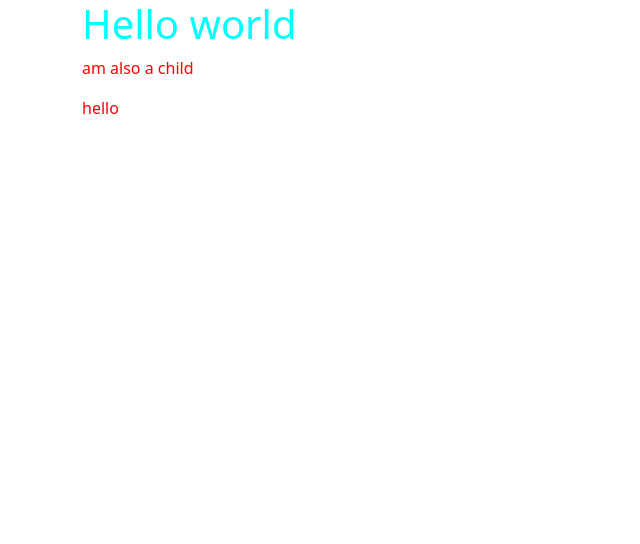
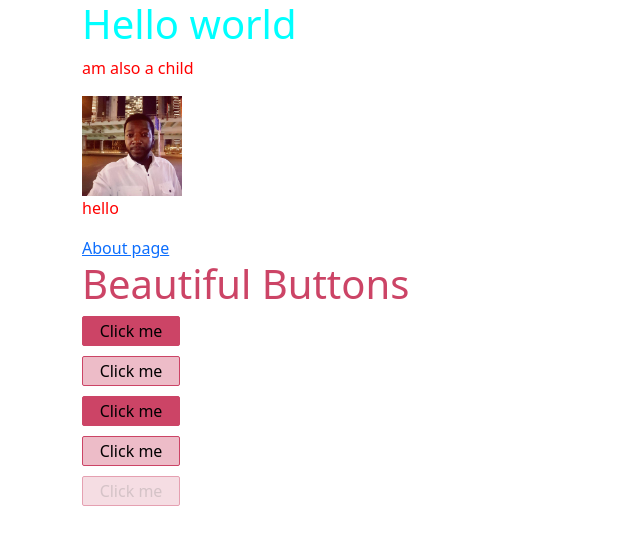
Before and after one commit to swisscodes/webpack, a website built with webpack: page src/index.html in a window 1280 px wide. Shown: the whole page, without its empty margins (0-640 px from the left). Built offline with nearby package versions, Linux system fonts and the light colour scheme; no server answers.

Commit message:
sass learning

```diff
--- a/package.json
+++ b/package.json
@@ -21,6 +21,8 @@
     "mini-css-extract-plugin": "^2.6.1",
     "sass-loader": "^13.0.2",
     "style-loader": "^3.3.1",
+    "ts-loader": "^9.3.1",
+    "typescript": "^4.7.4",
     "webpack": "^5.74.0",
     "webpack-cli": "^4.10.0",
     "webpack-dev-server": "^4.9.3",
--- a/src/assets/css/style.scss
+++ b/src/assets/css/style.scss
@@ -18,7 +18,7 @@
 }
 
 
-$body-color: aqua;
+$body-color: aqua;  /* declaring a variable name in sass this is not the same as css variables*/
 
 body {
     font-family: 'roboto';
@@ -30,4 +30,43 @@ p {
     color: custom.$another_color;
 }
 
+
+.image img {
+    height:inherit;
+    width: inherit;
+}
+
+.image {
+    height:100px;
+    width:100px;
+}
+
+/*& this is parent selector*/
+.sass-lesson {
+    h1 {
+        color: #c46;
+    }
+}
+
+.btn-wrap {
+    display: flex;
+    flex-flow: column wrap;
+    gap: 0.625em;
+    button { /* .btn-wrap button */
+        width: 6.125em;
+        border: 1px solid #c46;
+        padding: 2px 10px;
+        border-radius: 2px;
+        &.btn-primary { /* botton.btn-primary */
+            background-color: #c46;
+        }
+        &.btn-secondary { /* botton.btn-secondary */
+            background-color: #edbcc8;
+        }
+        &:disabled {
+            opacity: 0.5;
+        }
+    }
+}
+
 @import "~bootstrap/scss/bootstrap";
--- a/src/index.html
+++ b/src/index.html
@@ -20,10 +20,25 @@
 			<div class="mydiv">
 				<h1>Hello world</h1>
 				<p>am also a child</p>
+				<div class="image"><img src="./assets/images/a.jpg" alt="dj femm"></div>
 			</div>
 			<div>
 				<p>hello</p>
 			</div>
+
+			<div><a href="#">About page</a></div>
+
+			<div class="sass-lesson">
+				<h1>Beautiful Buttons</h1>
+				<div class="btn-wrap">
+					<button class="btn-primary">Click me</button>
+					<button class="btn-secondary">Click me</button>
+					<button class="btn-primary">Click me</button>
+					<button class="btn-secondary">Click me</button>
+					<button class="btn-secondary" disabled>Click me</button>
+				</div>
+			</div>
+
 		</main>
 
 		<footer></footer>
--- a/src/index.js
+++ b/src/index.ts
@@ -1,7 +1,7 @@
 import './assets/css/style.scss';
 import items from 'data/items.json';
 
-items.map((item) => console.log(item.a));
+items.map((item:any) => console.log(item.a));
 const url = document.URL;
 
 const myDiv = document.getElementsByClassName('mydiv')[0];
@@ -9,7 +9,7 @@ console.log(myDiv.classList.contains('mydiv'));
 console.log([...myDiv.children]);
 console.log(url);
 
-function fetchData(url) {
+function fetchData(url:any) {
   return new Promise(function (resolve, reject) {
     try {
       (async function () {
@@ -24,11 +24,14 @@ function fetchData(url) {
 
 console.log(await fetchData('https://jsonplaceholder.typicode.com/todos/'));
 
-let data = await fetchData('https://jsonplaceholder.typicode.com/todos/');
+let data:any = await fetchData('https://jsonplaceholder.typicode.com/todos/');
 console.log(data, 'data part');
 
-data.map((item) => {
-  var myP = document.createElement('p');
-  myP.innerText = item.title;
-  myDiv.append(myP);
+data.map((item:any, i:number) => {
+  if(i<10) {
+    var mainBody = document.getElementsByTagName('main')[0];
+    var myP = document.createElement('p');
+    myP.innerText = item.title;
+    mainBody.append(myP);
+  }
 });
--- a/webpack.common.js
+++ b/webpack.common.js
@@ -9,7 +9,7 @@ export default {
     e.g filename: '[name].bundle.[contenthash].js',
     the name gets the index here for example
     */
-    index: './src/index.js',
+    index: './src/index.ts',
     vendor: './src/vendorjs/vendor.js',
   },
   plugins: [
@@ -25,6 +25,11 @@ export default {
   ],
   module: {
     rules: [
+      {
+        test: /\.tsx?$/,
+        use: 'ts-loader',
+        exclude: /node_modules/,
+      },
       {
         test: /\.html$/,
         use: ['html-loader'],
@@ -46,6 +51,7 @@ export default {
   },
   resolve: {
     modules: [`...`, path.resolve(__dirname, 'src')],
+    extensions: ['.tsx', '.ts', '.js'],
   },
   experiments: {
     topLevelAwait: true,
```
Also changed, not shown: src/about.html (deleted, +0 -15 lines), tsconfig.json (added, +13 -0 lines), src/assets/images/a.jpg (added), 1 other file.
